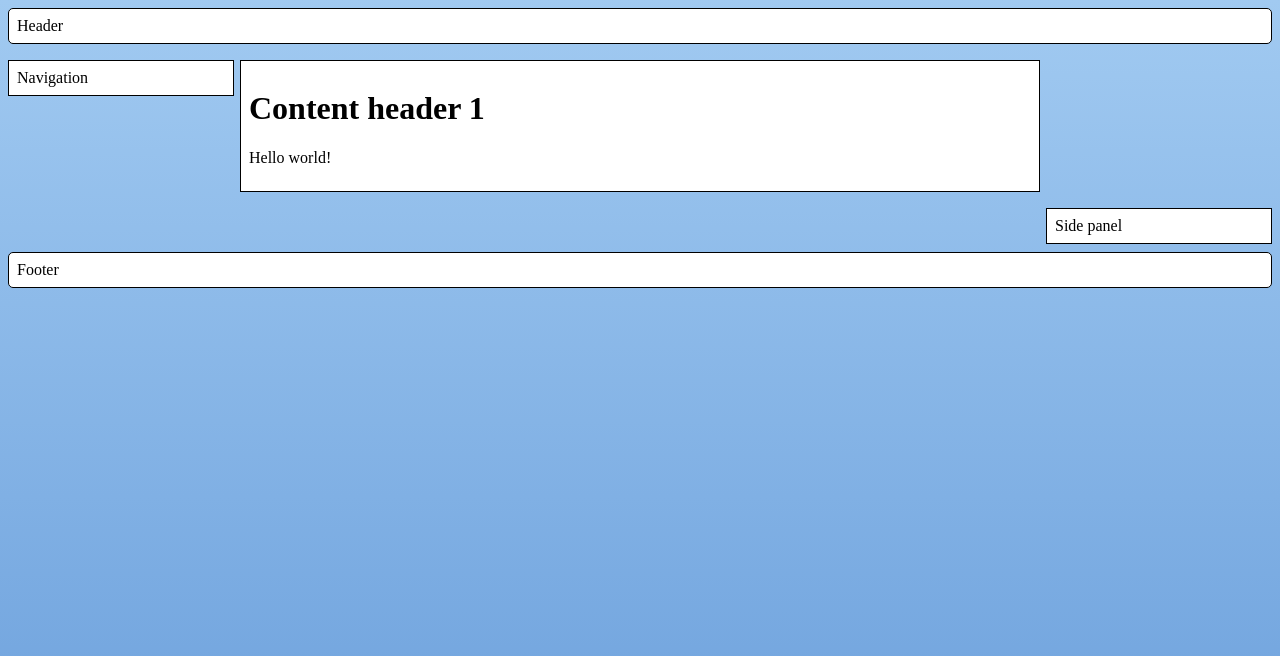
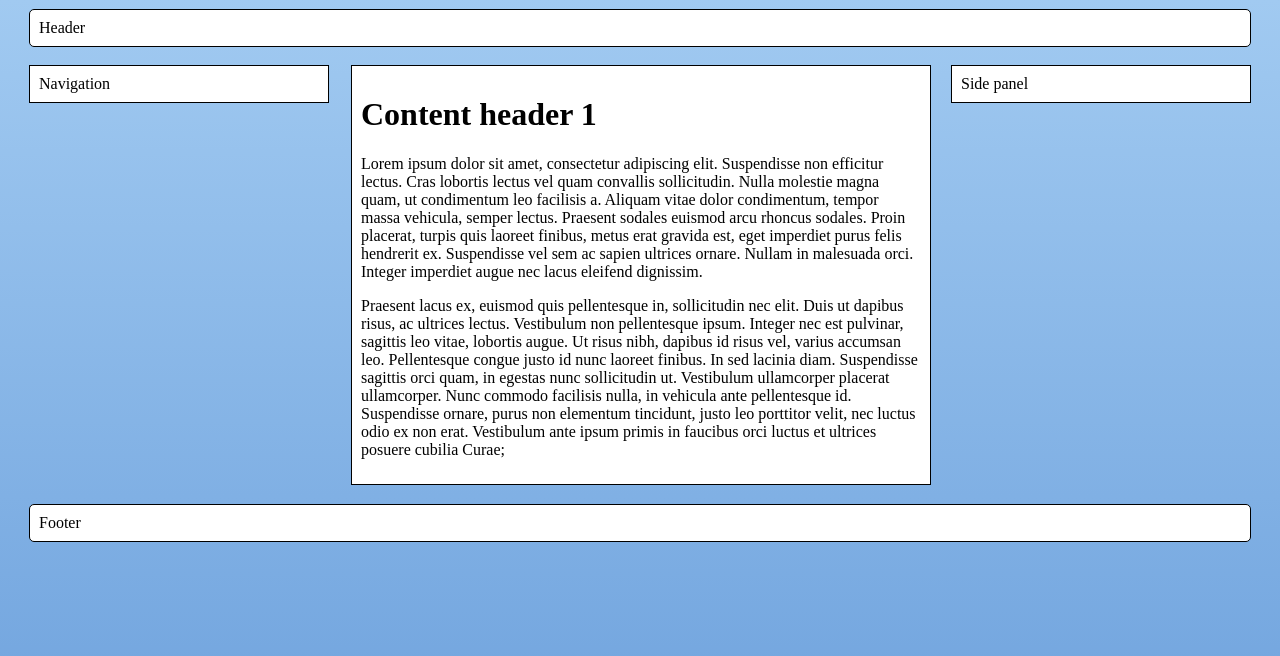
Before and after one commit to sangahhan/csc309-fall2014, a PHP site: page / in a window 1280 px wide. Shown: the top 656 px of the page. Run offline with PHP 8.4, Linux system fonts and the light colour scheme.

Commit message:
Fixed layout issues

```diff
--- a/A1/index.html
+++ b/A1/index.html
@@ -7,17 +7,21 @@
 		<link href="style.css" type="text/css" rel="stylesheet" />
         </head>
 	<body>
+		<div id="wrapper">
 		<div id="header" class="panel">
 			Header
 		</div>
-		<div id="wrapper">
+		<div id="inner-wrapper">
 			<div id="navigation" class="panel">
 				Navigation
 			</div>
 			<div id="body" class="panel">
 				<h1>Content header 1</h1>
 				<p>
-					Hello world!
+					Lorem ipsum dolor sit amet, consectetur adipiscing elit. Suspendisse non efficitur lectus. Cras lobortis lectus vel quam convallis sollicitudin. Nulla molestie magna quam, ut condimentum leo facilisis a. Aliquam vitae dolor condimentum, tempor massa vehicula, semper lectus. Praesent sodales euismod arcu rhoncus sodales. Proin placerat, turpis quis laoreet finibus, metus erat gravida est, eget imperdiet purus felis hendrerit ex. Suspendisse vel sem ac sapien ultrices ornare. Nullam in malesuada orci. Integer imperdiet augue nec lacus eleifend dignissim.
+				</p>
+				<p>
+					Praesent lacus ex, euismod quis pellentesque in, sollicitudin nec elit. Duis ut dapibus risus, ac ultrices lectus. Vestibulum non pellentesque ipsum. Integer nec est pulvinar, sagittis leo vitae, lobortis augue. Ut risus nibh, dapibus id risus vel, varius accumsan leo. Pellentesque congue justo id nunc laoreet finibus. In sed lacinia diam. Suspendisse sagittis orci quam, in egestas nunc sollicitudin ut. Vestibulum ullamcorper placerat ullamcorper. Nunc commodo facilisis nulla, in vehicula ante pellentesque id. Suspendisse ornare, purus non elementum tincidunt, justo leo porttitor velit, nec luctus odio ex non erat. Vestibulum ante ipsum primis in faucibus orci luctus et ultrices posuere cubilia Curae;
 				</p>
 			</div>
 		</div>
@@ -27,5 +31,6 @@
 		<div id="footer" class="panel">
 			Footer
 		</div>
+		</wrapper>
 	</body>
 </html>
--- a/A1/style.css
+++ b/A1/style.css
@@ -18,8 +18,8 @@ div {
 .panel {
 	border: 1px solid #000;
 	background: #fff;
-	margin: 0.5em;
-	padding: 0.5em;
+	margin: 9px;
+	padding: 9px;
 }
 
 #header,
@@ -31,11 +31,17 @@ div {
 
 /* desktop */
 @media only screen
-and (min-width: 1000px) {
+and (min-width: 1240px) {
 	body {
 	}
 	#wrapper {
-		overflow: overlay;
+		width: 1240px;
+		margin: 0 auto;
+	}
+	#inner-wrapper {
+		float: left;
+		width: 920px;
+		margin-bottom: 10px;
 	}
 
 	#header,
@@ -45,24 +51,33 @@ and (min-width: 1000px) {
 
 	#navigation {
 		float: left;
-		width: 13em;
+		width: 280px;
 	}
 
 	#body {
-		margin: 0.5em 15em;
+		float: right;
+		width: 560px;
 	}
 
 	#side-panel {
 		float: right;
-		width: 13em;
+		width: 280px;
 	}
 
 }
 
 /* smartphone */
 @media only screen
-and (max-width: 980px and max-width: 980px) {
+and (max-width: 1240px) {
 	body {
+	}
+
+	#wrapper {
+		width: 100%;
+		max-width: 980px;
+		margin: 0 auto;
+	}
+	#inner-wrapper {
 	}
 
 	#navigation {
```
